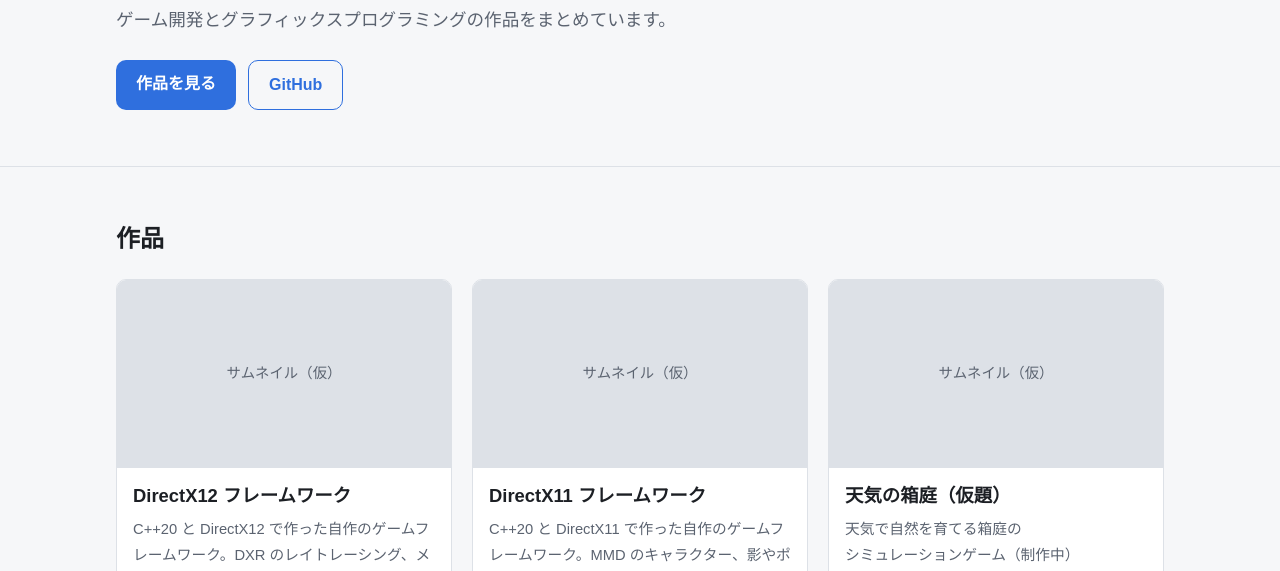
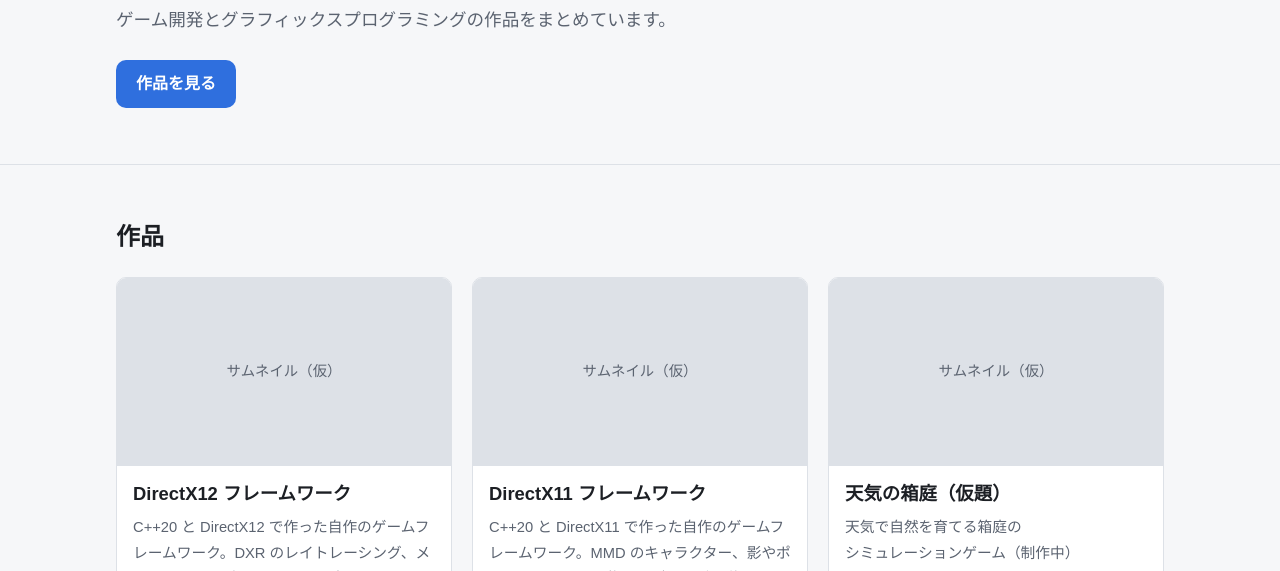
Before and after one commit to IppeiYamaki/IppeiYamaki.github.io, a plain HTML site: page index.html in a window 1280 px wide. Shown: the part 200-771 px from the top of the page. Drawn offline with Linux system fonts and the light colour scheme.

Commit message:
GitHub のボタンを削除

```diff
--- a/index.html
+++ b/index.html
@@ -29,7 +29,6 @@
         <p class="lead">ゲーム開発とグラフィックスプログラミングの作品をまとめています。</p>
         <div class="button-row">
           <a class="button" href="#works">作品を見る</a>
-          <a class="button secondary" href="https://github.com/IppeiYamaki" target="_blank" rel="noopener">GitHub</a>
         </div>
       </div>
     </section>
```
